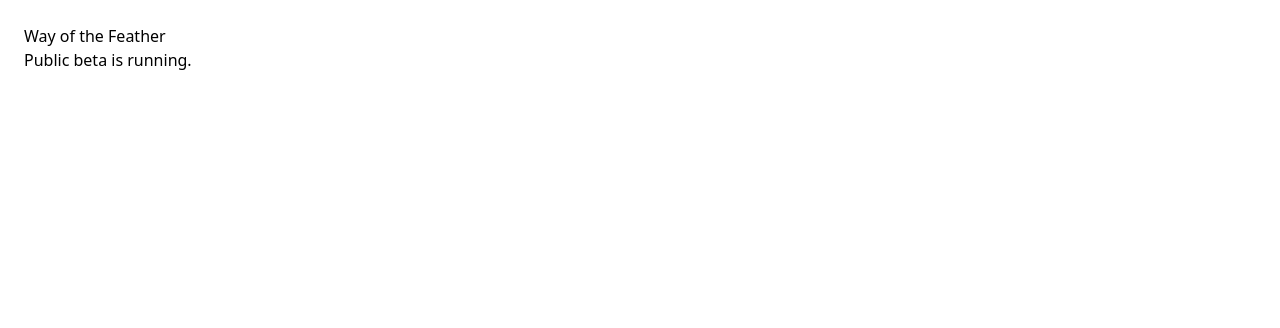
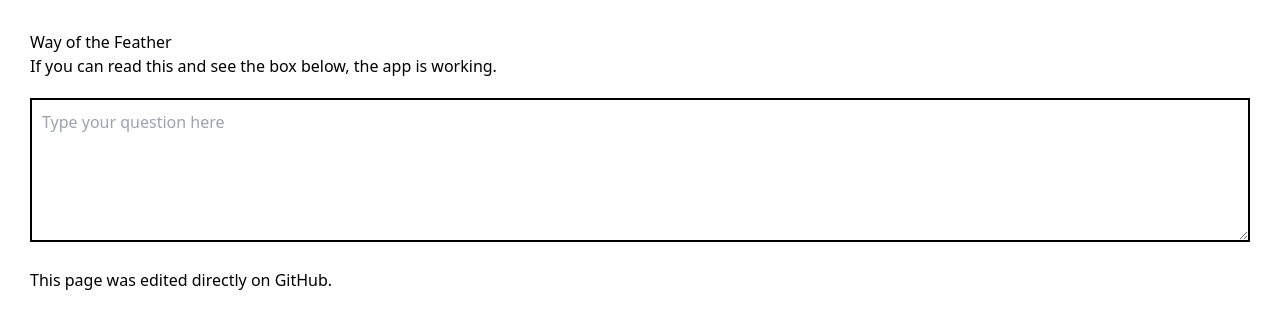
Before and after one commit to azzizzybud/way-of-the-feather, a Next.js app: page / in a window 1280 px wide. Shown: the top 328 px of the page. Built offline with nearby package versions, Linux system fonts and the light colour scheme.

Commit message:
Modify main padding and enhance content
Updated padding in main element and added additional content.

```diff
--- a/app/page.tsx
+++ b/app/page.tsx
@@ -1,9 +1,29 @@
+"use client";
 
 export default function Home() {
   return (
-    <main style={{ padding: 24 }}>
+    <main style={{ padding: 30 }}>
       <h1>Way of the Feather</h1>
-      <p>Public beta is running.</p>
+
+      <p>
+        If you can read this and see the box below, the app is working.
+      </p>
+
+      <textarea
+        placeholder="Type your question here"
+        rows={5}
+        style={{
+          width: "100%",
+          marginTop: 20,
+          padding: 10,
+          fontSize: 16,
+          border: "2px solid black"
+        }}
+      />
+
+      <p style={{ marginTop: 20 }}>
+        This page was edited directly on GitHub.
+      </p>
     </main>
   );
 }
```
